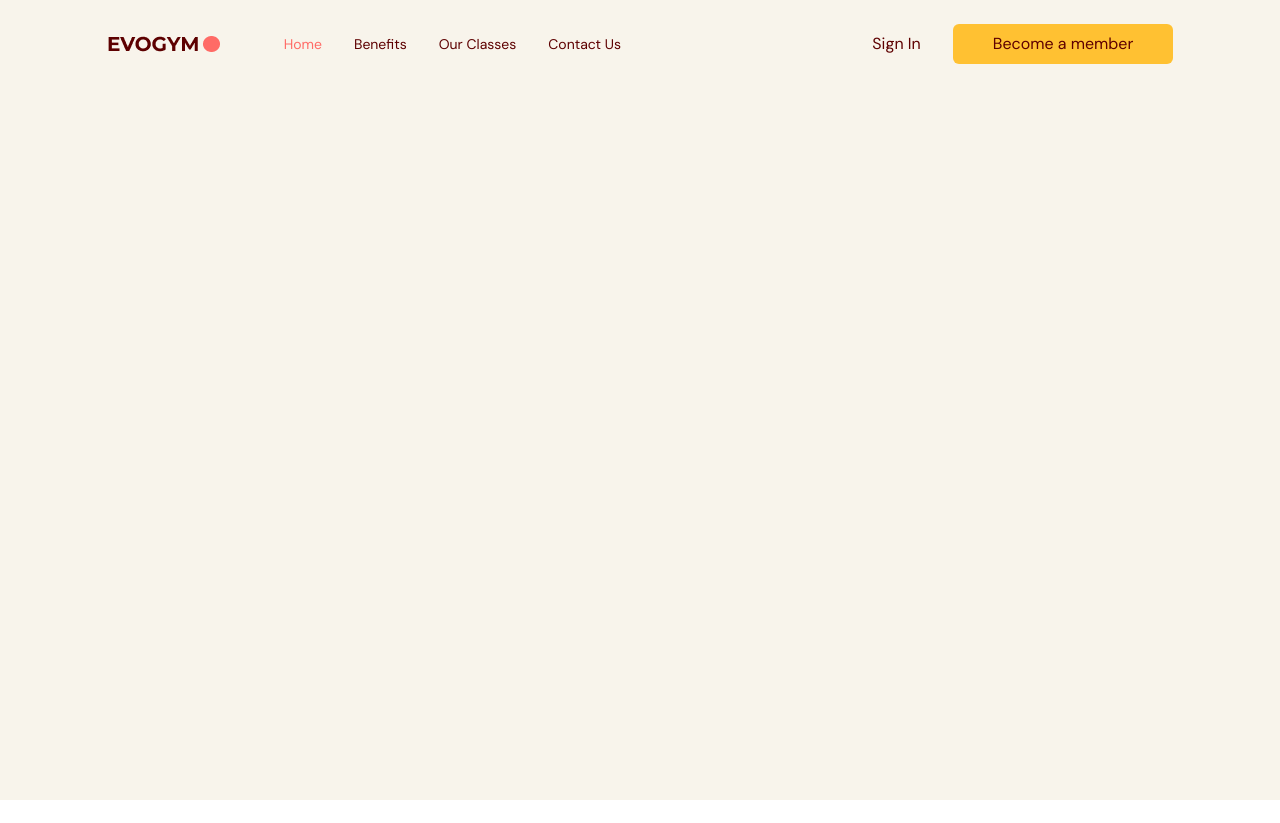
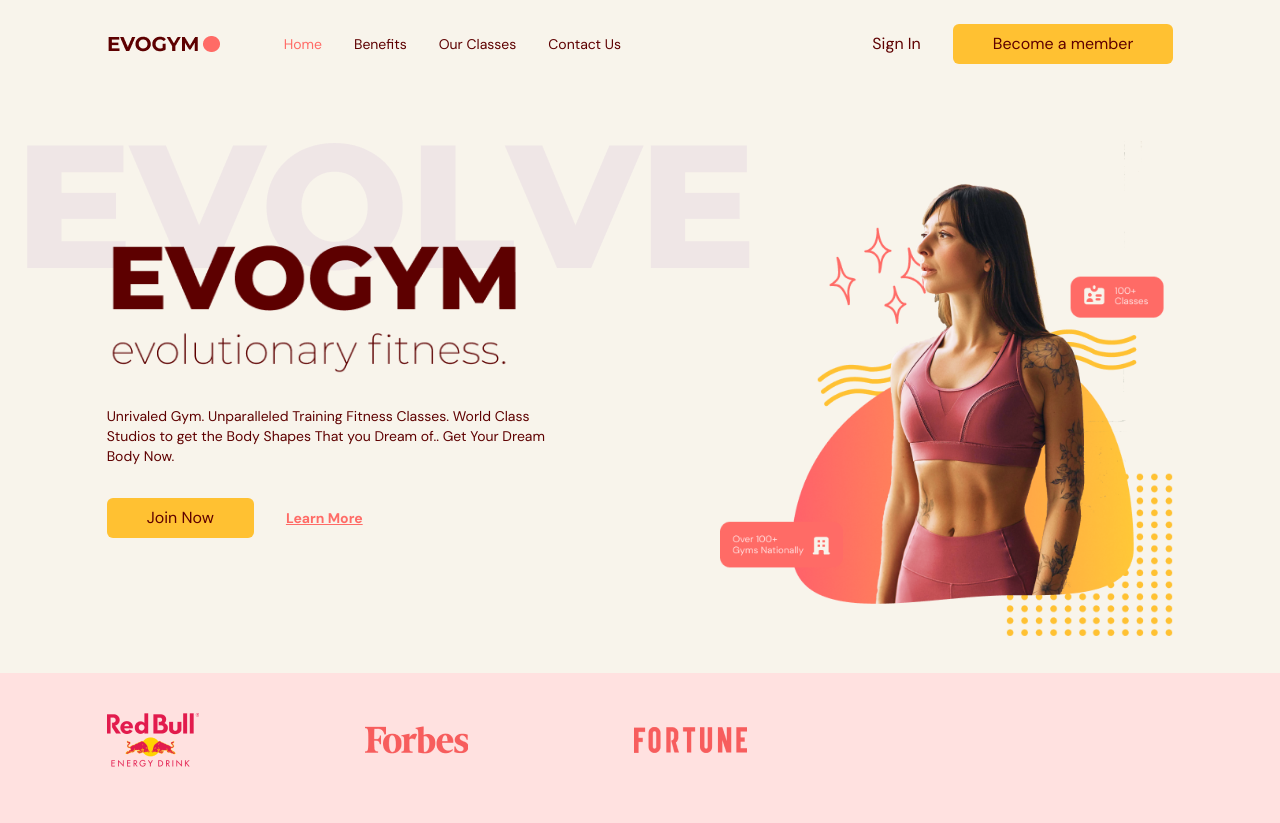
Before and after one commit to 4eJIoBeG/fitness-app-typescript, a React (Vite) app: page / in a window 1280 px wide. Before the commit the page ends 800 px from the top, so only its background shows below. Built offline with nearby package versions, Linux system fonts and the light colour scheme.

Commit message:
add home page

```diff
--- a/src/App.tsx
+++ b/src/App.tsx
@@ -1,6 +1,7 @@
 import { useEffect, useState } from "react";
 import Navbar from "./scenes/Navbar";
 import { SelectedPage } from "./shared/types";
+import Home from "./scenes/Home";
 
 
 function App() {
@@ -25,6 +26,7 @@
 			isTopOfPage={isTopOfPage}
 			selectedPage={selectedPage}
 			setSelectedPage={setSelectedPage} />
+			<Home setSelectedPage={setSelectedPage}/>
     </div>
   );
 }
--- /dev/null
+++ b/src/scenes/Home/index.tsx
@@ -0,0 +1,100 @@
+import AnchorLink from 'react-anchor-link-smooth-scroll';
+import useMediaQuery from '@/hooks/useMediaQuery';
+import { SelectedPage } from '@/shared/types';
+import ActionButton from '@/shared/ActionButton';
+import HomePageText from '@/assets/HomePageText.png';
+import HomePageGraphic from '@/assets/HomePageGraphic.png';
+import SponsorRedBull from '@/assets/SponsorRedBull.png';
+import SponsorForbes from '@/assets/SponsorForbes.png';
+import SponsorFortune from '@/assets/SponsorFortune.png';
+import { motion } from 'framer-motion';
+
+type Props = {
+	setSelectedPage: (value: SelectedPage) => void;
+}
+
+const Home = ({setSelectedPage}: Props) => {
+	const isAboveMediumScreens = useMediaQuery("(min-width:1060px)");
+
+	return (
+	<section id="home" className="gap-16 bg-gray-20 py-10 md:h-full md:pb-0">
+			{/* IMAGE AND MAIN HEADER */}
+			<motion.div
+				className="md:flex mx-auto w-5/6 items-center justify-center md:h-5/6"
+				onViewportEnter={() => setSelectedPage(SelectedPage.Home)}
+			>
+				{/* MAIN HEADER */}
+				<div className="z-10 mt-32 md:basis-3/5">
+					{/* HEADINGS */}
+					<motion.div
+						className="md:-mt-20"
+						initial="hidden"
+						whileInView="visible"
+						viewport={{once: true, amount: 0.5}}
+						transition={{duration: 1}}
+						variants={{
+							hidden: { opacity: 0, x: -100 },
+							visible: { opacity: 1, x: 0 }
+						}}
+					>
+						<div className="relative">
+							<div className="before:absolute before:-top-20 before:-left-20 before:z-[-1] md:before:content-evolvetext ">
+								<img src={HomePageText} alt="home-page-text" />
+							</div>
+						</div>
+
+						<p className="mt-8 text-sm">
+							Unrivaled Gym. Unparalleled Training Fitness Classes. World Class
+              Studios to get the Body Shapes That you Dream of.. Get Your Dream
+              Body Now.
+						</p>
+					</motion.div>
+
+					{/* ACTIONS */}
+					<motion.div
+						className="mt-8 flex items-center gap-8 md:justify-start"
+						initial="hidden"
+						whileInView="visible"
+						viewport={{once: true, amount: 0.5}}
+						transition={{delay: 0.2, duration: 1}}
+						variants={{
+							hidden: { opacity: 0, x: 100 },
+							visible: { opacity: 1, x: 0 }
+						}}
+					>
+						<ActionButton setSelectedPage={setSelectedPage}>
+							Join Now
+						</ActionButton>
+						<AnchorLink
+							className="text-sm font-bold text-primary-500 underline hover:text-secondary-500"
+							onClick={() => setSelectedPage(SelectedPage.ContactUS)}
+							href={`#${SelectedPage.ContactUS}`}
+						>
+							<p>Learn More</p>
+						</AnchorLink>
+					</motion.div>
+				</div>
+
+				{/* IMAGE */}
+				<div className="flex basis-3/5 justify-center md:z-10 md:ml-40 md:mt-16 md:justify-items-end">
+					<img src={HomePageGraphic} alt="home-page-graphic" />
+				</div>
+			</motion.div>
+
+			{/* SPONSORS */}
+			{isAboveMediumScreens && (
+				<div className="h-[150px] w-full bg-primary-100 py-10">
+					<div className="mx-auto w-5/6">
+						<div className="flex w-3/5 items-center justify-between gap-8">
+							<img src={SponsorRedBull} alt="redbull-sponsor" />
+							<img src={SponsorForbes} alt="forbes-sponsor" />
+							<img src={SponsorFortune} alt="fortune-sponsor" />
+						</div>
+					</div>
+				</div>
+			)}
+		</section>
+		);
+};
+
+export default Home;
--- a/src/shared/ActionButton.tsx
+++ b/src/shared/ActionButton.tsx
@@ -10,8 +10,8 @@
 	return (
 		<AnchorLink
 		className="rounded-md bg-secondary-500 px-10 py-2 hover:bg-primary-500 hover:text-white"
-		onClick={()=>setSelectedPage(SelectedPage.ContactUS)}
-		href={`#${SelectedPage.ContactUS}`}
+		onClick={ () => setSelectedPage(SelectedPage.ContactUS) }
+		href={`#${ SelectedPage.ContactUS }`}
 		>
 			{children}
 		</AnchorLink>
```
